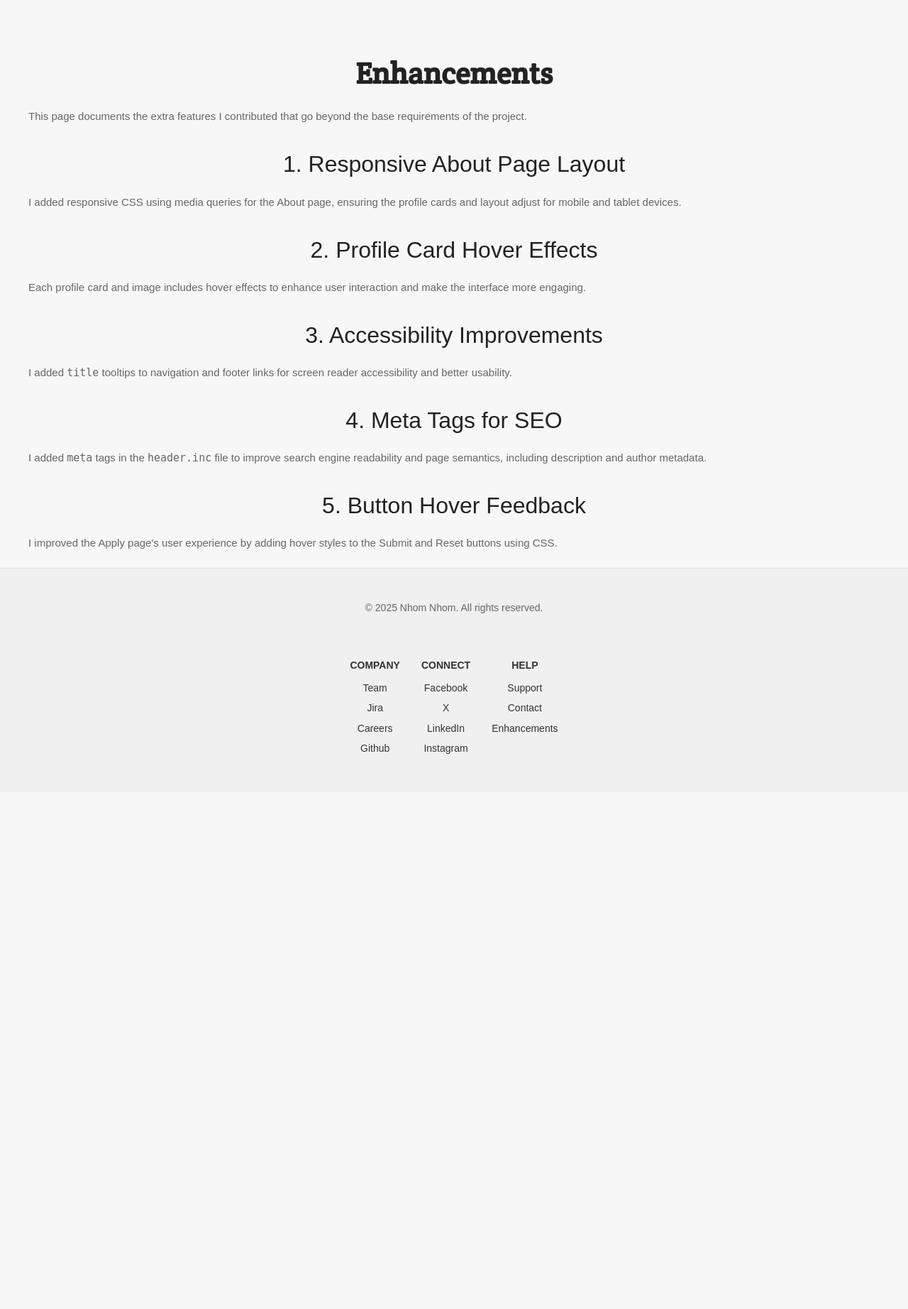
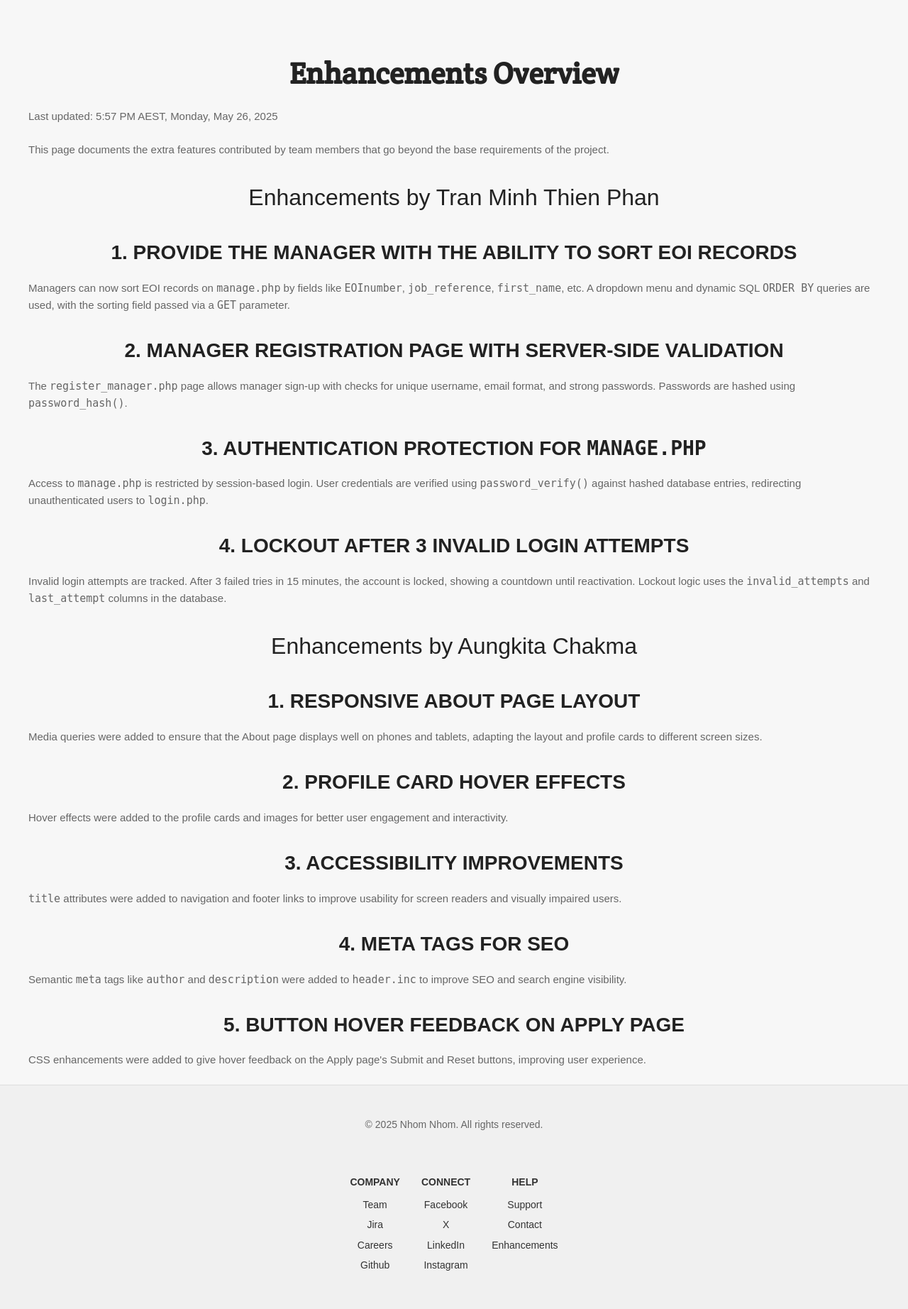
Before and after one commit to 105730519/Project-part-2, a PHP site: page /enhancements.php in a window 1280 px wide. Shown: the part 113-1957 px from the top of the page at 71% size. Before the commit the page ends 1175 px from the top, so only its background shows below. Run offline with PHP 8.4, Linux system fonts and the light colour scheme.

Commit message:
Update enhancements.php
I implemented session-based authentication, password hashing, and a login system that restricts access to sensitive pages like manage.php.
There's an awareness of brute-force attacks or repeated login failures.

```diff
--- a/enhancements.php
+++ b/enhancements.php
@@ -1,32 +1,81 @@
 <?php
 include("header.inc");
 include("menu.inc");
-// Enhancements page
-// Author: Aungkita Chakma
+require("settings.php");
+
+// Database connection (for potential future use, e.g., displaying EOI sorting)
+$conn = @mysqli_connect($host, $user, $pwd, $sql_db);
+if (!$conn) {
+    echo "<p>Database connection failed: " . mysqli_connect_error() . "</p>";
+    exit();
+}
+
+// Current date and time
+$date_time = new DateTime('now', new DateTimeZone('Australia/Melbourne'));
+$current_date_time = $date_time->format('g:i A T, l, F j, Y'); // e.g., 9:07 AM AEST, Thursday, May 22, 2025
 ?>
 
 <main>
-    <section>
-        <h1>Enhancements</h1>
-        <p>This page documents the extra features I contributed that go beyond the base requirements of the project.</p>
+    <section class="enhancements-header">
+        <h1>Enhancements Overview</h1>
+        <p>Last updated: <?php echo $current_date_time; ?></p>
+        <p>This page documents the extra features contributed by team members that go beyond the base requirements of the project.</p>
+    </section>
 
-        <h2>1. Responsive About Page Layout</h2>
-        <p>I added responsive CSS using media queries for the About page, ensuring the profile cards and layout adjust for mobile and tablet devices.</p>
+    <!-- === Enhancements by Tran Minh Thien Phan === -->
+    <section class="enhancements-list">
+        <h2>Enhancements by Tran Minh Thien Phan</h2>
 
-        <h2>2. Profile Card Hover Effects</h2>
-        <p>Each profile card and image includes hover effects to enhance user interaction and make the interface more engaging.</p>
+        <article class="enhancement-item">
+            <h3>1. Provide the Manager with the Ability to Sort EOI Records</h3>
+            <p>Managers can now sort EOI records on <code>manage.php</code> by fields like <code>EOInumber</code>, <code>job_reference</code>, <code>first_name</code>, etc. A dropdown menu and dynamic SQL <code>ORDER BY</code> queries are used, with the sorting field passed via a <code>GET</code> parameter.</p>
+        </article>
 
-        <h2>3. Accessibility Improvements</h2>
-        <p>I added <code>title</code> tooltips to navigation and footer links for screen reader accessibility and better usability.</p>
+        <article class="enhancement-item">
+            <h3>2. Manager Registration Page with Server-Side Validation</h3>
+            <p>The <code>register_manager.php</code> page allows manager sign-up with checks for unique username, email format, and strong passwords. Passwords are hashed using <code>password_hash()</code>.</p>
+        </article>
 
-        <h2>4. Meta Tags for SEO</h2>
-        <p>I added <code>meta</code> tags in the <code>header.inc</code> file to improve search engine readability and page semantics, including description and author metadata.</p>
+        <article class="enhancement-item">
+            <h3>3. Authentication Protection for <code>manage.php</code></h3>
+            <p>Access to <code>manage.php</code> is restricted by session-based login. User credentials are verified using <code>password_verify()</code> against hashed database entries, redirecting unauthenticated users to <code>login.php</code>.</p>
+        </article>
 
-        <h2>5. Button Hover Feedback</h2>
-        <p>I improved the Apply page's user experience by adding hover styles to the Submit and Reset buttons using CSS.</p>
+        <article class="enhancement-item">
+            <h3>4. Lockout After 3 Invalid Login Attempts</h3>
+            <p>Invalid login attempts are tracked. After 3 failed tries in 15 minutes, the account is locked, showing a countdown until reactivation. Lockout logic uses the <code>invalid_attempts</code> and <code>last_attempt</code> columns in the database.</p>
+        </article>
+    </section>
+
+    <!-- === Enhancements by Aungkita Chakma === -->
+    <section class="enhancements-list">
+        <h2>Enhancements by Aungkita Chakma</h2>
+
+        <article class="enhancement-item">
+            <h3>1. Responsive About Page Layout</h3>
+            <p>Media queries were added to ensure that the About page displays well on phones and tablets, adapting the layout and profile cards to different screen sizes.</p>
+        </article>
+
+        <article class="enhancement-item">
+            <h3>2. Profile Card Hover Effects</h3>
+            <p>Hover effects were added to the profile cards and images for better user engagement and interactivity.</p>
+        </article>
+
+        <article class="enhancement-item">
+            <h3>3. Accessibility Improvements</h3>
+            <p><code>title</code> attributes were added to navigation and footer links to improve usability for screen readers and visually impaired users.</p>
+        </article>
+
+        <article class="enhancement-item">
+            <h3>4. Meta Tags for SEO</h3>
+            <p>Semantic <code>meta</code> tags like <code>author</code> and <code>description</code> were added to <code>header.inc</code> to improve SEO and search engine visibility.</p>
+        </article>
+
+        <article class="enhancement-item">
+            <h3>5. Button Hover Feedback on Apply Page</h3>
+            <p>CSS enhancements were added to give hover feedback on the Apply page's Submit and Reset buttons, improving user experience.</p>
+        </article>
     </section>
 </main>
 
-<?php
-include("footer.inc");
-?>
+<?php include("footer.inc"); ?>
```
